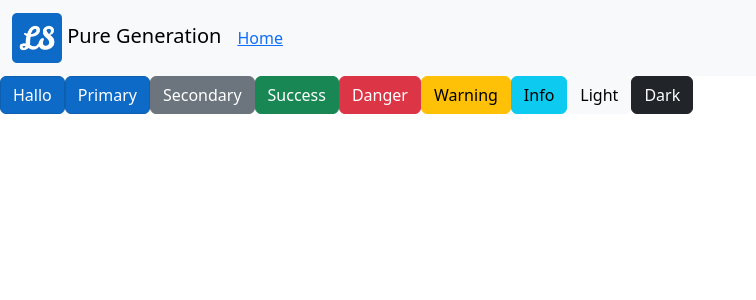
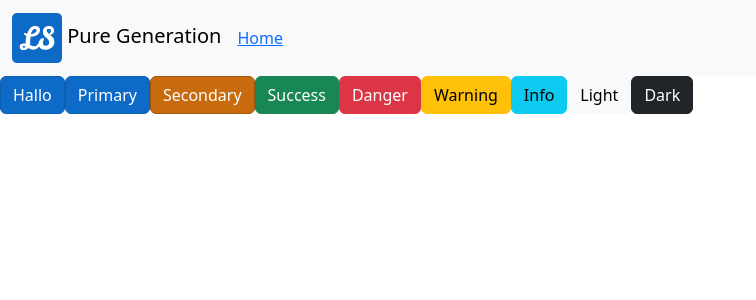
Before and after one commit to RubenDalebout/LazyStyles, a Vue app: page / in a window 1280 px wide. Shown: the top 300 px of the page, without its empty margins (0-756 px from the left). Built offline with nearby package versions, Linux system fonts and the light colour scheme.

Commit message:
Added secondary button

```diff
--- a/src/assets/css/style.css
+++ b/src/assets/css/style.css
@@ -13,4 +13,21 @@
   --bs-btn-disabled-color: #fff;
   --bs-btn-disabled-bg: #0E6AC7;
   --bs-btn-disabled-border-color: #0E6AC7;
+}
+
+.btn-secondary {
+  --bs-btn-color: #fff;
+  --bs-btn-bg: #C76B0E;
+  --bs-btn-border-color: #9d540b;
+  --bs-btn-hover-color: #fff;
+  --bs-btn-hover-bg: #8e4c0a;
+  --bs-btn-hover-border-color: #723d08;
+  --bs-btn-focus-shadow-rgb: 49,132,253;
+  --bs-btn-active-color: #fff;
+  --bs-btn-active-bg: #5f3308;
+  --bs-btn-active-border-color: #442506;
+  --bs-btn-active-shadow: inset 0 3px 5px rgba(0, 0, 0, 0.125);
+  --bs-btn-disabled-color: #fff;
+  --bs-btn-disabled-bg: #C76B0E;
+  --bs-btn-disabled-border-color: #C76B0E;
 }/*# sourceMappingURL=style.css.map */
--- a/src/assets/css/style.min.css
+++ b/src/assets/css/style.min.css
@@ -1 +1 @@
-.btn-primary{--bs-btn-color: #fff;--bs-btn-bg: #0E6AC7;--bs-btn-border-color: #0e5fb0;--bs-btn-hover-color: #fff;--bs-btn-hover-bg: #0d5ba9;--bs-btn-hover-border-color: #0c5195;--bs-btn-focus-shadow-rgb: 49,132,253;--bs-btn-active-color: #fff;--bs-btn-active-bg: #0d59a4;--bs-btn-active-border-color: #0c4e8f;--bs-btn-active-shadow: inset 0 3px 5px rgba(0, 0, 0, 0.125);--bs-btn-disabled-color: #fff;--bs-btn-disabled-bg: #0E6AC7;--bs-btn-disabled-border-color: #0E6AC7}/*# sourceMappingURL=style.min.css.map */
+.btn-primary{--bs-btn-color: #fff;--bs-btn-bg: #0E6AC7;--bs-btn-border-color: #0e5fb0;--bs-btn-hover-color: #fff;--bs-btn-hover-bg: #0d5ba9;--bs-btn-hover-border-color: #0c5195;--bs-btn-focus-shadow-rgb: 49,132,253;--bs-btn-active-color: #fff;--bs-btn-active-bg: #0d59a4;--bs-btn-active-border-color: #0c4e8f;--bs-btn-active-shadow: inset 0 3px 5px rgba(0, 0, 0, 0.125);--bs-btn-disabled-color: #fff;--bs-btn-disabled-bg: #0E6AC7;--bs-btn-disabled-border-color: #0E6AC7}.btn-secondary{--bs-btn-color: #fff;--bs-btn-bg: #C76B0E;--bs-btn-border-color: #9d540b;--bs-btn-hover-color: #fff;--bs-btn-hover-bg: #8e4c0a;--bs-btn-hover-border-color: #723d08;--bs-btn-focus-shadow-rgb: 49,132,253;--bs-btn-active-color: #fff;--bs-btn-active-bg: #5f3308;--bs-btn-active-border-color: #442506;--bs-btn-active-shadow: inset 0 3px 5px rgba(0, 0, 0, 0.125);--bs-btn-disabled-color: #fff;--bs-btn-disabled-bg: #C76B0E;--bs-btn-disabled-border-color: #C76B0E}/*# sourceMappingURL=style.min.css.map */
--- a/src/assets/css/style.scss
+++ b/src/assets/css/style.scss
@@ -4,6 +4,13 @@ $primary-hover: #0d5ba9;
 $primary-hover-border: #0c5195;
 $primary-active: #0d59a4;
 $primary-active-border: #0c4e8f;
+
+$secondary: #C76B0E;
+$secondary-border: #9d540b;
+$secondary-hover: #8e4c0a;
+$secondary-hover-border: #723d08;
+$secondary-active: #5f3308;
+$secondary-active-border: #442506;
 
 .btn-primary {
     --bs-btn-color: #fff;
@@ -21,3 +28,20 @@ $primary-active-border: #0c4e8f;
     --bs-btn-disabled-bg: #{$primary};
     --bs-btn-disabled-border-color: #{$primary};
 }
+
+.btn-secondary {
+    --bs-btn-color: #fff;
+    --bs-btn-bg: #{$secondary};
+    --bs-btn-border-color: #{$secondary-border};
+    --bs-btn-hover-color: #fff;
+    --bs-btn-hover-bg: #{$secondary-hover};
+    --bs-btn-hover-border-color: #{$secondary-hover-border};
+    --bs-btn-focus-shadow-rgb: 49,132,253;
+    --bs-btn-active-color: #fff;
+    --bs-btn-active-bg: #{$secondary-active};
+    --bs-btn-active-border-color: #{$secondary-active-border};
+    --bs-btn-active-shadow: inset 0 3px 5px rgba(0, 0, 0, 0.125);
+    --bs-btn-disabled-color: #fff;
+    --bs-btn-disabled-bg: #{$secondary};
+    --bs-btn-disabled-border-color: #{$secondary};
+}
```
Also changed, not shown: 2 other files (tests, documents, lock files or other folders).
